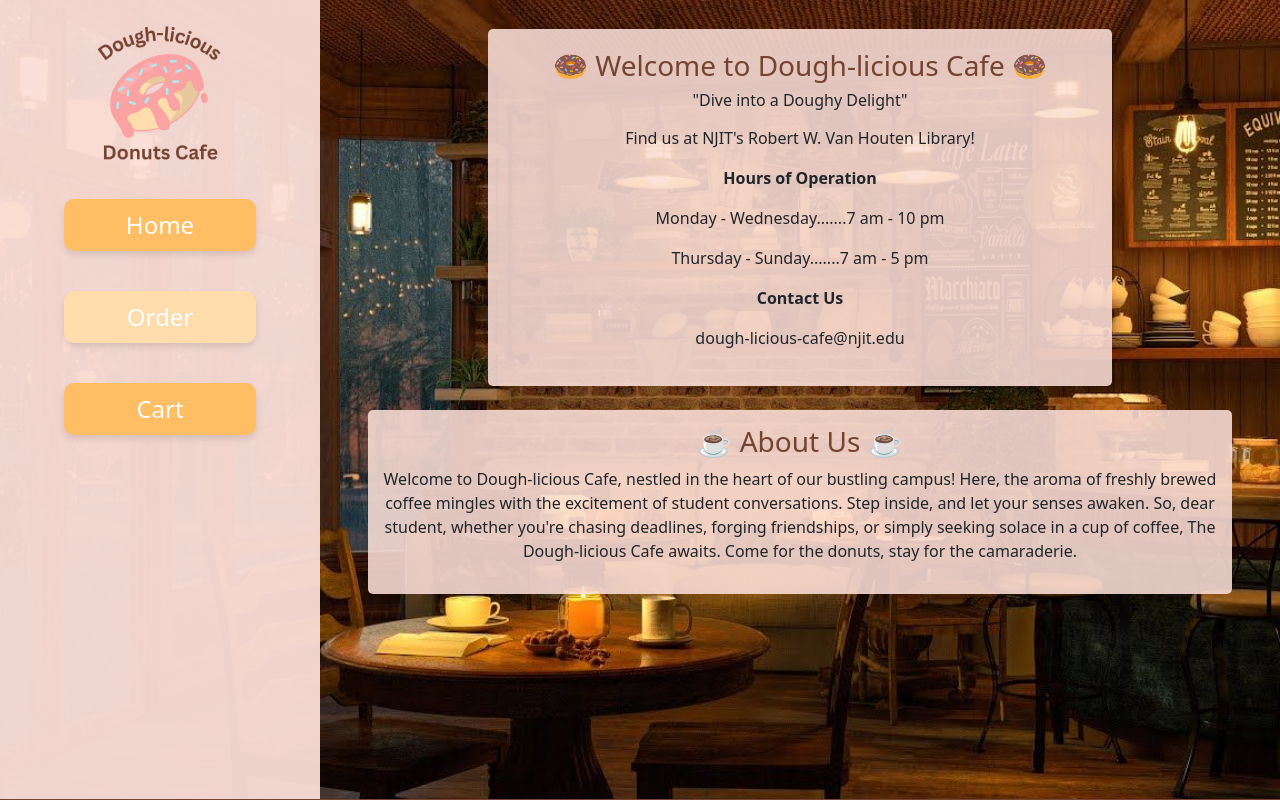
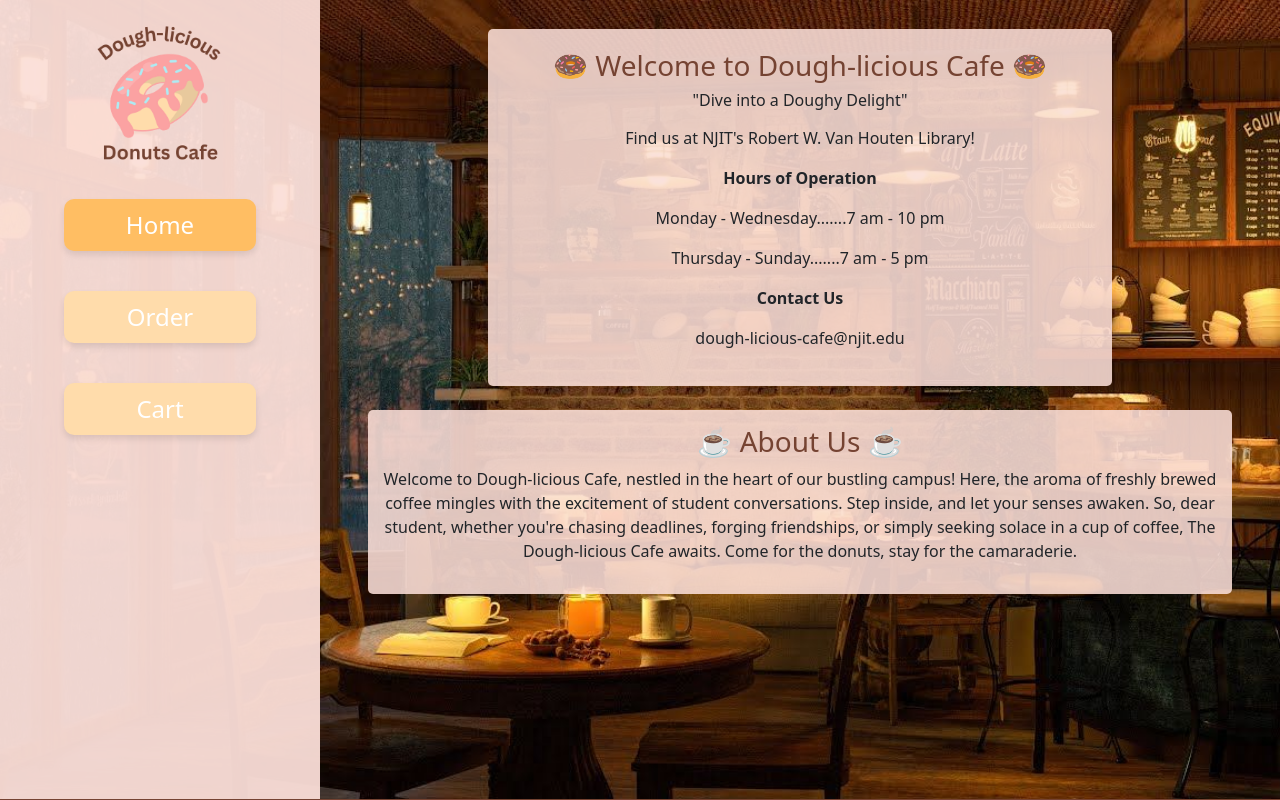
Before and after one commit to AdarshPuppala/Dough-licious-Cafe, a Django app: page / in a window 1280 px wide. Shown: the part 34-834 px from the top of the page. Run offline with Django 4.2, Linux system fonts and the light colour scheme.

Commit message:
removed active class from sidebar

```diff
--- a/store/templates/index.html
+++ b/store/templates/index.html
@@ -53,7 +53,7 @@
           Order
         </button>
         <button
-          class="sidebar-button sidebar-active"
+          class="sidebar-button"
           onclick="location.href='{% url 'checkout' %}'"
         >
           Cart
--- a/store/templates/menu.html
+++ b/store/templates/menu.html
@@ -52,7 +52,7 @@
           Order
         </button>
         <button
-          class="sidebar-button sidebar-active"
+          class="sidebar-button"
           onclick="location.href='{% url 'checkout' %}'"
         >
           Cart
```
